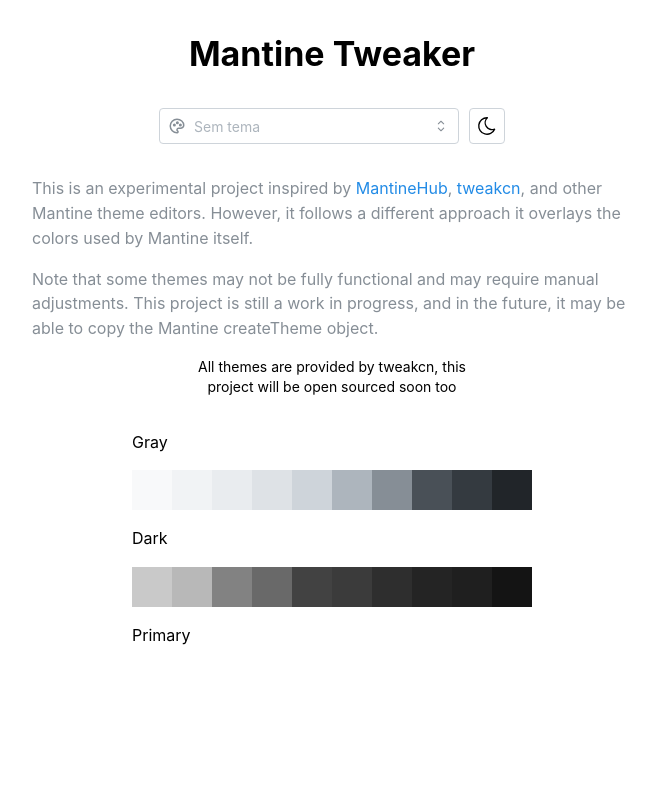
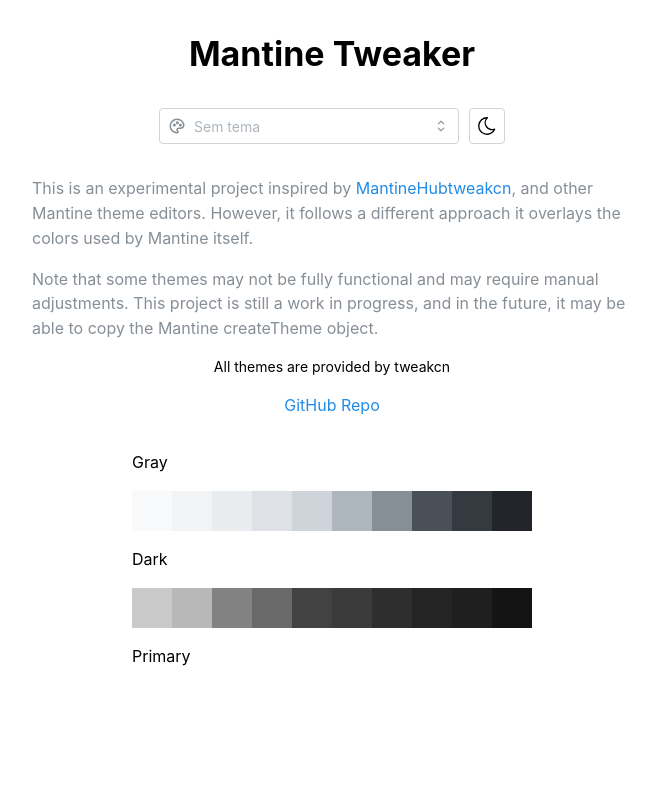
Before and after one commit to NunoLima10/mantine-tweaker, a React (Vite) app: page / in a window 1280 px wide. Shown: the top 800 px of the page, without its empty margins (308-964 px from the left). Built offline with nearby package versions, Linux system fonts and the light colour scheme.

Commit message:
feat: update readme description

```diff
--- a/src/modules/home/index.tsx
+++ b/src/modules/home/index.tsx
@@ -15,7 +15,6 @@ export function Home() {
           <Anchor href="https://mantinehub.com/" target="_blank">
             MantineHub
           </Anchor>
-          ,{" "}
           <Anchor href="https://tweakcn.com/" target="_blank">
             tweakcn
           </Anchor>
@@ -28,9 +27,11 @@ export function Home() {
           the future, it may be able to copy the Mantine createTheme object.
         </Text>
         <Text c="primary.5" ta={"center"} size="sm" maw={"300"}>
-          All themes are provided by tweakcn, this project will be open sourced
-          soon too
+          All themes are provided by tweakcn
         </Text>
+        <Anchor href="https://github.com/NunoLima10/mantine-tweaker/" target="_blank">
+          GitHub Repo
+        </Anchor>
       </Stack>
       <ColorPallete />
       <TestComponensts />
```
Also changed, not shown: 2 other files (tests, documents, lock files or other folders).
